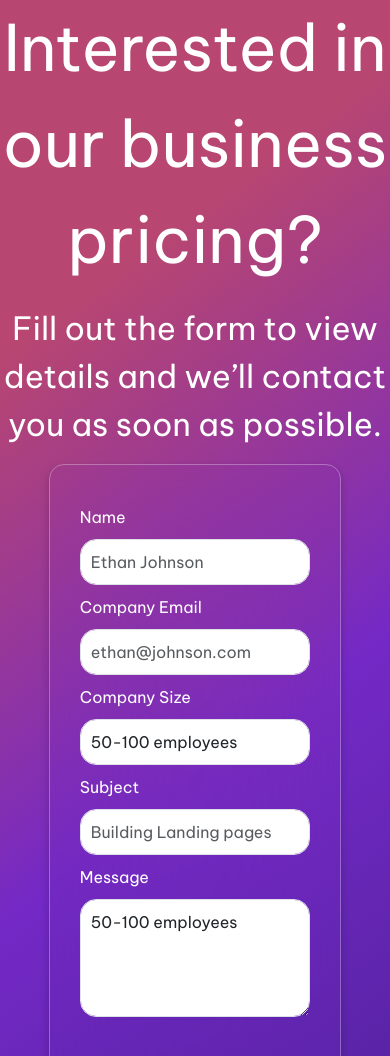
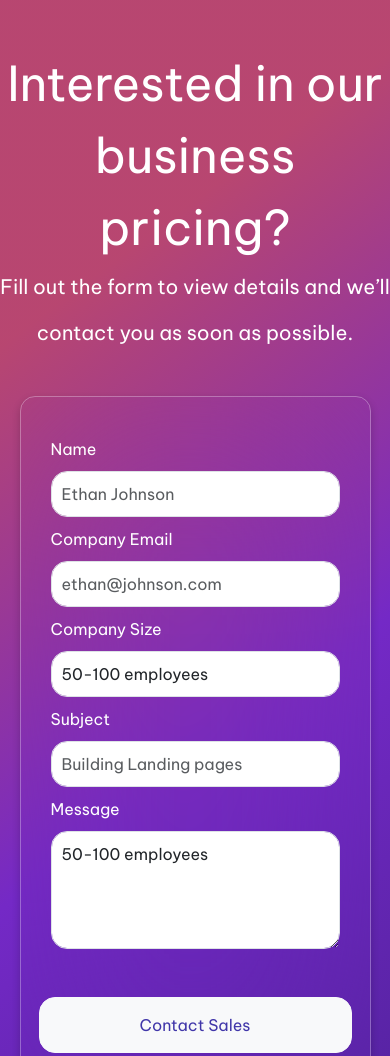
Before and after one commit to norhan-khaled99/contact-form, a plain HTML site: page index.html in a window 390 px wide. Shown: the top 1056 px of the page. Drawn offline with nearby package versions, Linux system fonts and the light colour scheme.

Commit message:
make some changes

```diff
--- a/index.html
+++ b/index.html
@@ -15,10 +15,12 @@
         </div>
     </nav>
      <section>
-      <p class="title">Interested in our business pricing?</p>
-      <p class="subtitle">Fill out the form to view details and we’ll contact you as soon as possible.</p>
+      <p class="title mt-5">Interested in our </p>
+      <p class="title">business pricing?</p>
+      <p class="subtitle mt-2">Fill out the form to view details and we’ll</p>
+      <p class="subtitle">contact you as soon as possible.</p>
 
-      <div class="contact-form w-75">
+      <div class="contact-form  my-5">
         <form class="row ">
             <div class="form-group col-md-6 col-sm-12">
                 <label for="name">Name</label>
--- a/style.css
+++ b/style.css
@@ -20,6 +20,8 @@ nav{
     text-align: center;
   font-size: 4rem;
   color: #FFFF;
+  padding: 0;
+  margin: 0;
 }
 .subtitle{
     text-align: center;
@@ -33,7 +35,7 @@ nav{
     border-radius: 15px;
     padding: 30px;
     box-shadow: 0 4px 8px rgba(0, 0, 0, 0.2);
-    /* /* width: 100%; */
+    width: 50%;
     z-index: 1;
     margin: auto;
     backdrop-filter: blur(100px);
@@ -53,7 +55,17 @@ nav{
 }
 .contact-form button {
     border-radius: 16px;
-    /* background-color: white; */
     padding: 15px 20px;
     color:#4036A9;
 }
+@media(max-width:767px){
+    .title{
+        font-size: 3rem;
+    }
+    .subtitle{
+        font-size: 1.25rem;
+    }
+    .contact-form {
+        width: 90%;
+    }
+}
```
